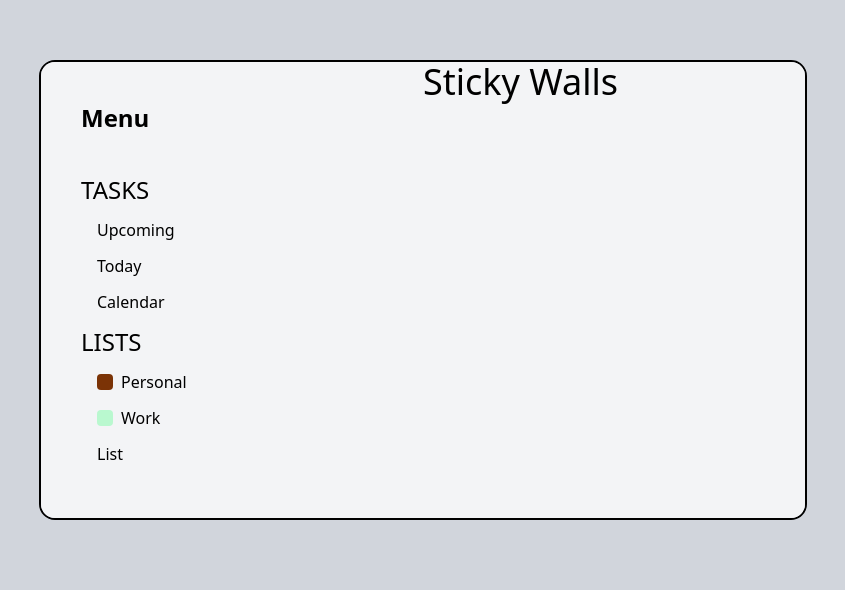
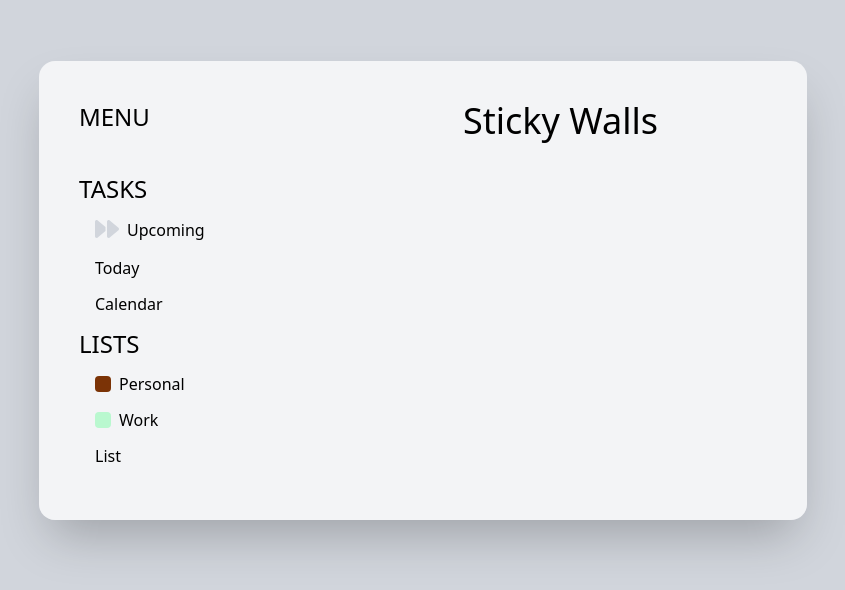
Before and after one commit to BTScoder/todo, a Vue app: page / in a window 1280 px wide. Shown: the part 110-700 px from the top of the page, without its empty margins (217-1062 px from the left). Built offline with nearby package versions, Linux system fonts and the light colour scheme.

Commit message:
Added font awesome icons for some part of the menu

```diff
--- a/src/App.vue
+++ b/src/App.vue
@@ -6,7 +6,7 @@ import Menu from './components/Menu.vue'
 
 <template class="">
   <div class="h-full w-full flex items-center justify-center bg-gray-300">
-    <div class="grid grid-cols-2 w-3xl mx-auto rounded-2xl border-2 border-black overflow-hidden">
+    <div class="grid grid-cols-2 w-3xl mx-auto rounded-2xl overflow-hidden shadow-2xl">
       <Menu />
       <Title />
     </div>
--- a/src/components/Menu.vue
+++ b/src/components/Menu.vue
@@ -1,15 +1,23 @@
 <script setup>
+import { library } from "@fortawesome/fontawesome-svg-core";
+import { faUser, faHome, faBurger, faForward } from "@fortawesome/free-solid-svg-icons";
+import { FontAwesomeIcon } from "@fortawesome/vue-fontawesome";
 
+// Add the icon to the library
+library.add(faUser, faHome, faBurger, faForward);
 </script>
 
 <template>
     <div class="menu bg-gray-100 p-10 ">
-        <h3 class="pb-10 text-2xl font-bold">Menu</h3>
+        <h3 class="pb-10 text-2xl uppercase">Menu</h3>
 
         <h2 class="text-2xl uppercase">Tasks</h2>
         <div class="">
             <ul class="mx-auto ms-4">
-                <li class="my-3">Upcoming</li>
+                <li class="my-3 flex items-center">
+                    <span class="me-2"><font-awesome-icon :icon="['fas', 'forward']" class="text-gray-300 text-2xl"/></span>
+                    Upcoming
+                </li>
                 <li class="my-3">Today</li>
                 <li class="my-3">Calendar</li>
             </ul>
--- a/src/components/Title.vue
+++ b/src/components/Title.vue
@@ -11,7 +11,7 @@ library.add(faUser, faHome, faBurger);
 <template>
 
 
-    <div class="container bg-gray-100 ">
+    <div class="container bg-gray-100 p-10">
         <!-- <div class="burger me-4 cursor-pointer">
             <font-awesome-icon :icon="['fas', 'burger']" class="text-black text-4xl" />
         </div> -->
```
